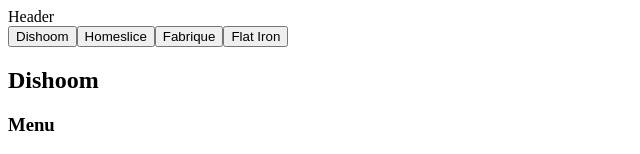
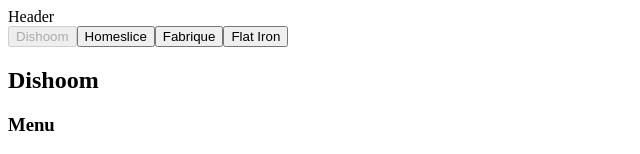
Before and after one commit to AkhmetvaleevRR/testReact, a React (Vite) app: page / in a window 1280 px wide. Shown: the top 154 px of the page, without its empty margins (0-640 px from the left). Built offline with nearby package versions, Linux system fonts and the light colour scheme.

Commit message:
Добавил состояние блокирования для кнопки

```diff
--- a/src/components/restaraunt-page/restaurant-page.tsx
+++ b/src/components/restaraunt-page/restaurant-page.tsx
@@ -9,12 +9,17 @@
     ? restaurants.find((item) => item.id === selectedId)
     : restaurants[0];
 
+  const selectedRestaurantName = selectedId
+    ? restaurants.find((item) => item.id === selectedId)
+    : restaurants[0];
+
   return (
     <>
       {restaurants.map((restaurant) => (
         <button
           onClick={() => setSelectedId(restaurant.id)}
           key={restaurant.id}
+          disabled={selectedRestaurant!.id === restaurant.id}
         >
           {restaurant.name}
         </button>
```
